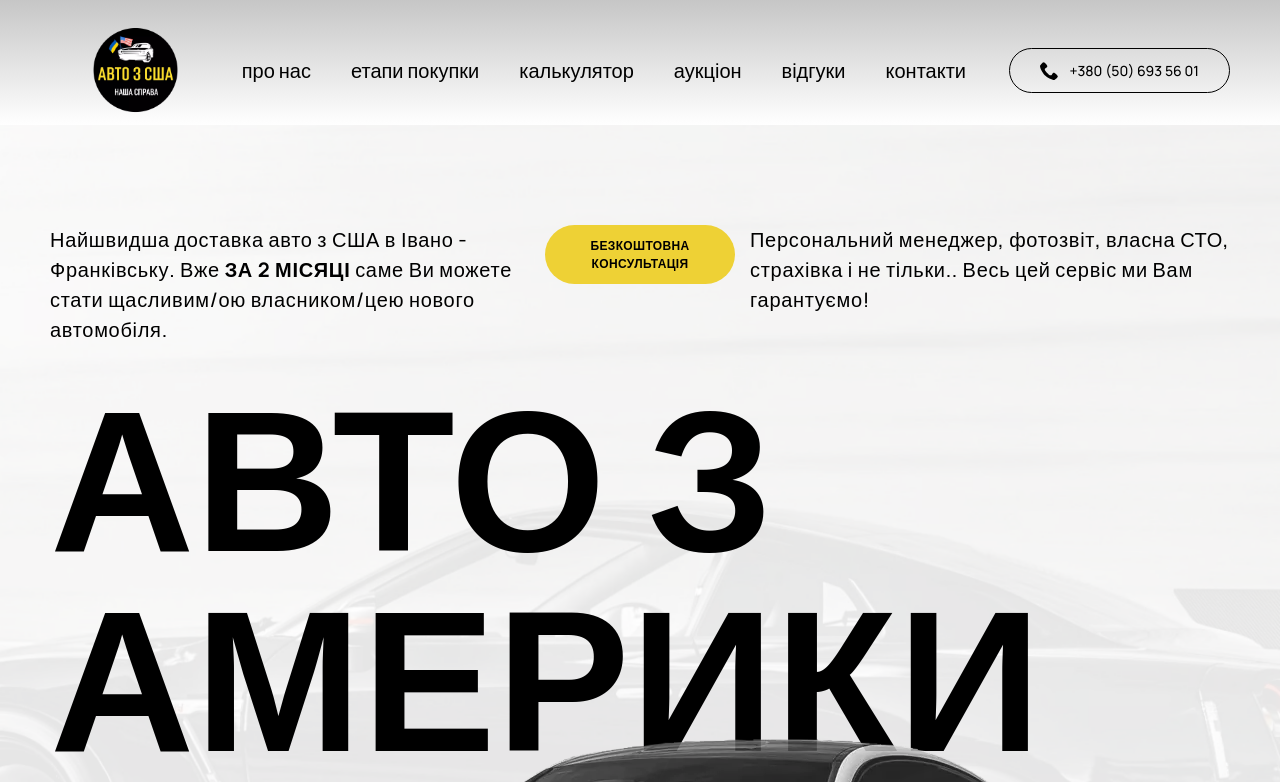
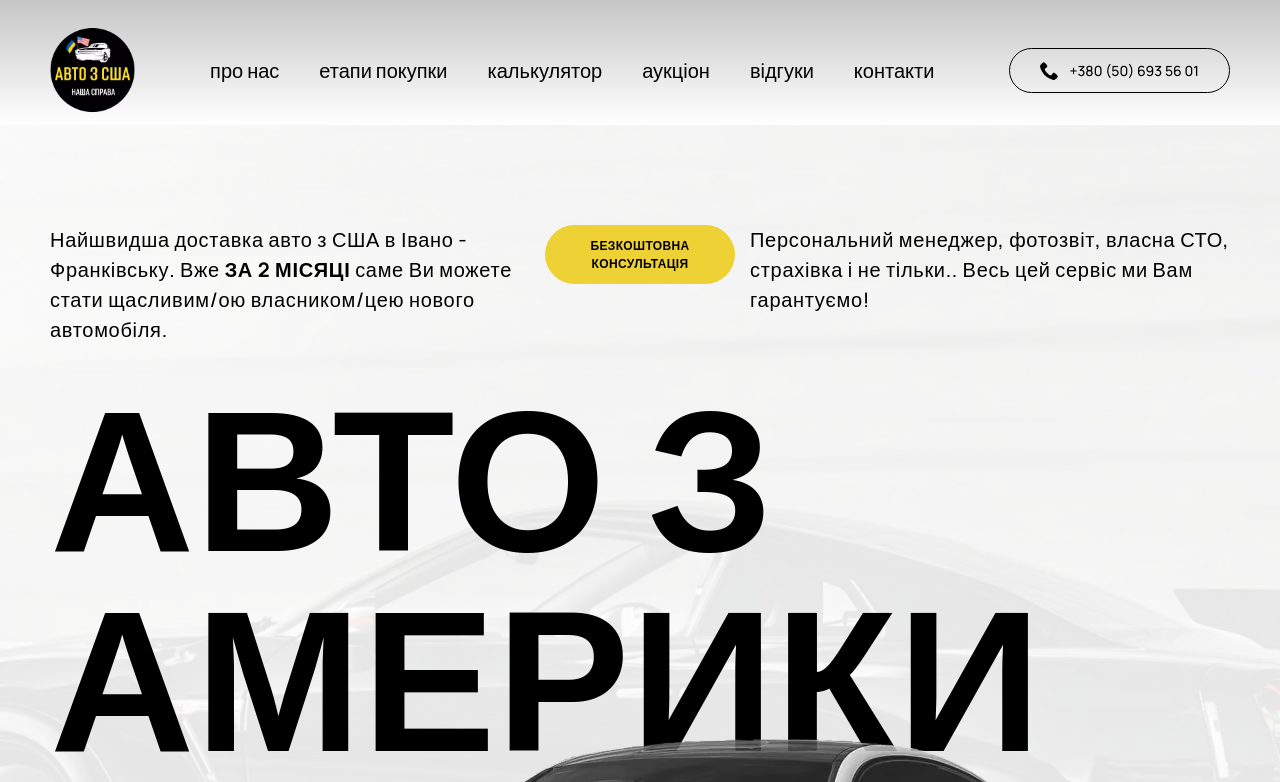
Before and after one commit to Ronddaa/nashasprava, a website built with Vite: page src/index.html in a window 1280 px wide. Shown: the top 782 px of the page. Built offline with nearby package versions, Linux system fonts and the light colour scheme.

Commit message:
fix header margin

```diff
--- a/src/css/header.css
+++ b/src/css/header.css
@@ -113,6 +113,10 @@ header{
 
 @media (min-width: 1157px) {
 
+    .logo-link-desc{
+        margin-right: auto;
+    }
+
     .img-logo-desc{
         display: block;
         margin-right: 20px;
@@ -124,6 +128,8 @@ header{
 
     .header-nav{
         display: block;
+        margin: 0 auto;
+        margin-left: -20px;
     }
 
     .ul-nav{
--- a/src/css/why-me.css
+++ b/src/css/why-me.css
@@ -48,6 +48,11 @@
 
 @media (min-width: 1158px){
 
+    .why-me > .container > .title-for-all-section{
+        margin-top: 2   00px;
+        text-align: center;
+    }
+
     .img-car-face{
         margin-bottom: -340px;
     }
--- a/src/partials/header.html
+++ b/src/partials/header.html
@@ -3,7 +3,7 @@
         <a href="#" class="logo-link">
             <img src="./img/main-logo.webp" alt="Car From USA" class="img-logo img-logo-phone" width="61" height="61">
         </a>
-        <a href="#" class="logo-link">
+        <a href="#" class="logo-link logo-link-desc">
             <img src="./img/main-logo.webp" alt="Car From USA" class="img-logo img-logo-desc" width="85" height="85">
         </a>
 
```
